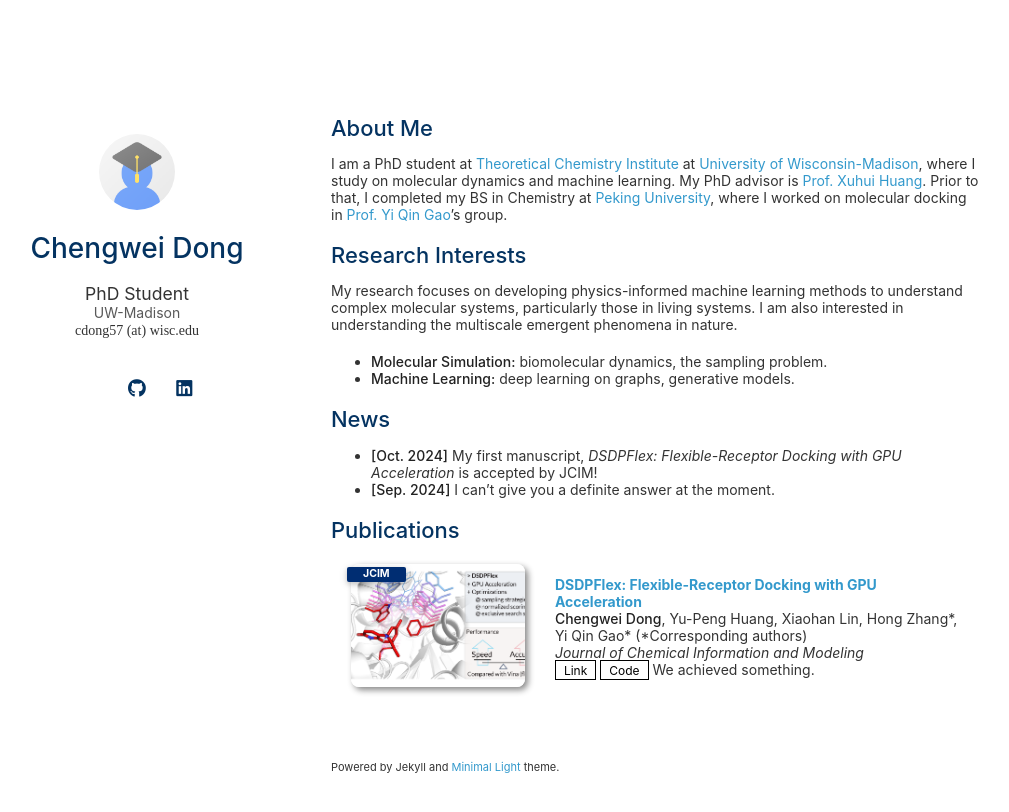
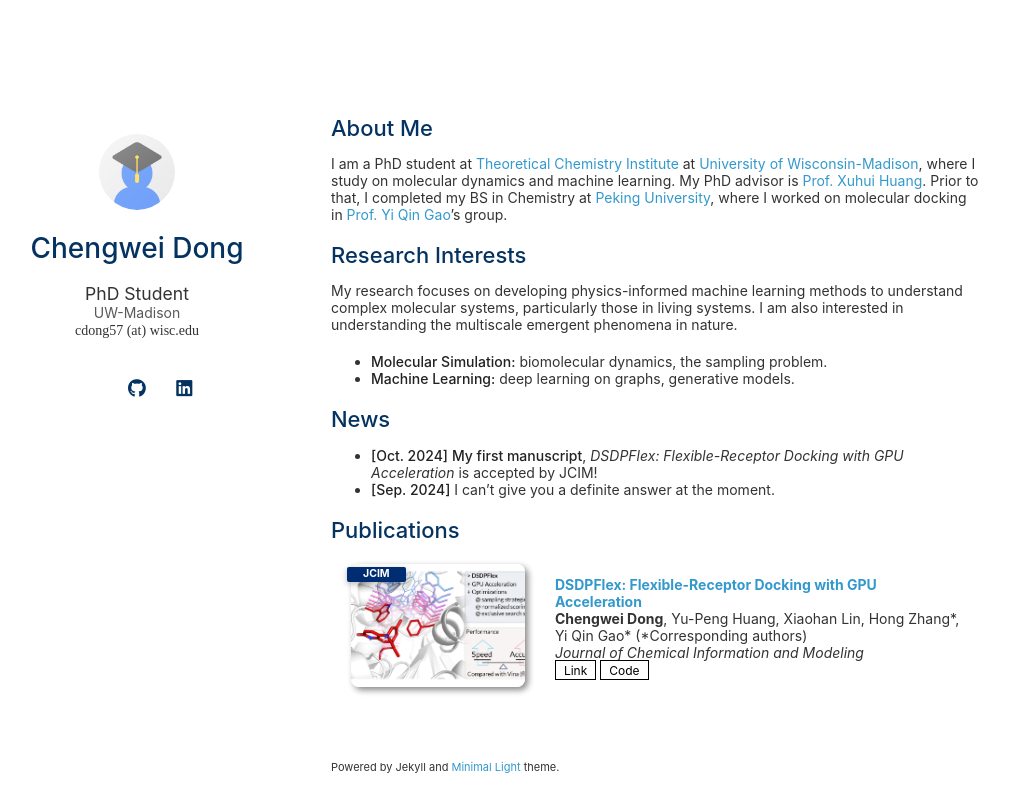
Before and after one commit to HCAya/profile, a Jekyll site: the page built from index.md, in a window 1280 px wide. Shown: the top 812 px of the page, without its empty margins (139-1148 px from the left). Built offline with Jekyll 4.4.1, drawn with Linux system fonts in a browser that asks for light colours; a style sheet for code colours, icons or effects is not loaded; our own code applies the rules of GitHub Pages for plain Markdown files.

Commit message:
modified:   _data/publications.yml

```diff
--- a/_data/publications.yml
+++ b/_data/publications.yml
@@ -1,10 +1,9 @@
 main:
 
   - title: "DSDPFlex: Flexible-Receptor Docking with GPU Acceleration"
-    authors: <strong>Chengwei Dong</strong>, Yu-Peng Huang, Xiaohan Lin, Hong Zhang*, Yi Qin Gao* (*Corresponding authors)
+    authors: <b>Chengwei Dong</b>, Yu-Peng Huang, Xiaohan Lin, Hong Zhang*, Yi Qin Gao* (*Corresponding authors)
     journal_short: JCIM
     journal: Journal of Chemical Information and Modeling
     pdf: https://doi.org/10.1021/acs.jcim.4c01715
     code: https://github.com/PKUGaoGroup/DSDPFlex
     image: ./assets/img/DSDPFlex-TOC-dpi300-1.png
-    others: We achieved something.
--- a/index.md
+++ b/index.md
@@ -16,7 +16,7 @@ My research focuses on developing physics-informed machine learning methods to u
 
 ## News
 
-- **[Oct. 2024]** My first manuscript, *DSDPFlex: Flexible-Receptor Docking with GPU Acceleration* is accepted by JCIM!
+- **[Oct. 2024]** **My first manuscript**, *DSDPFlex: Flexible-Receptor Docking with GPU Acceleration* is accepted by JCIM!
 - **[Sep. 2024]** I can't give you a definite answer at the moment.
 
 
```
